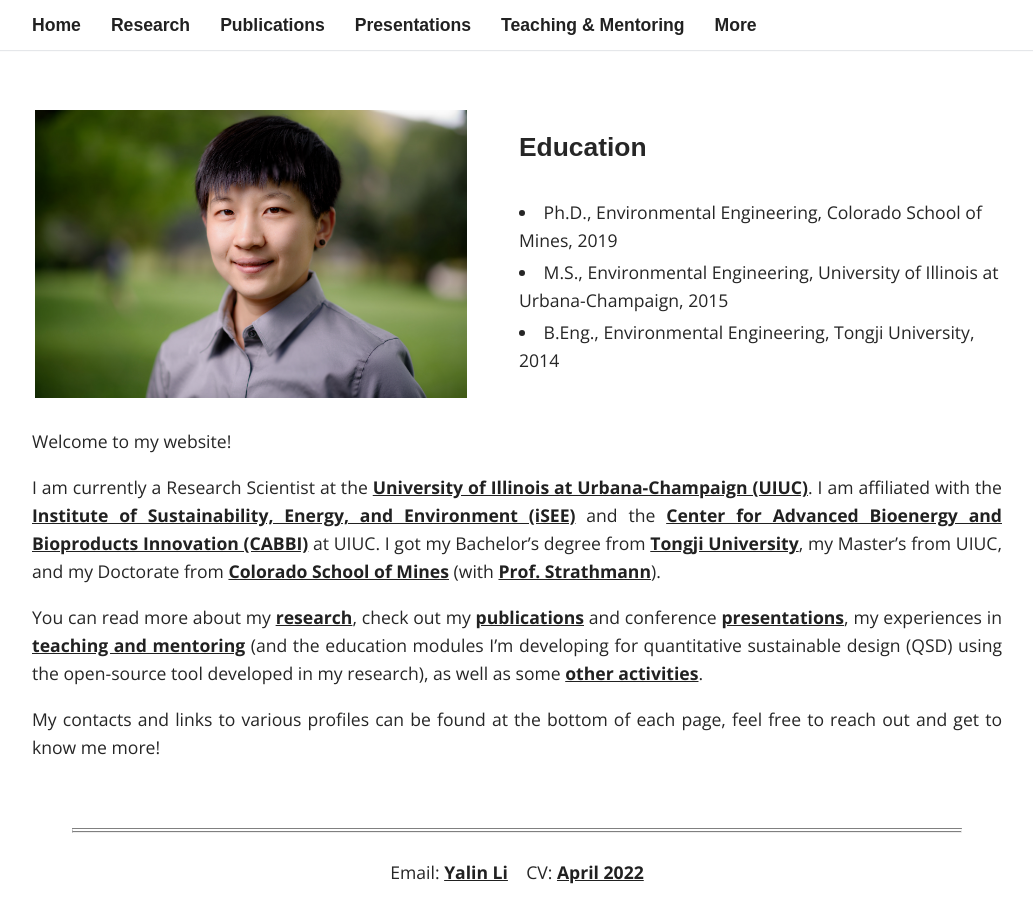
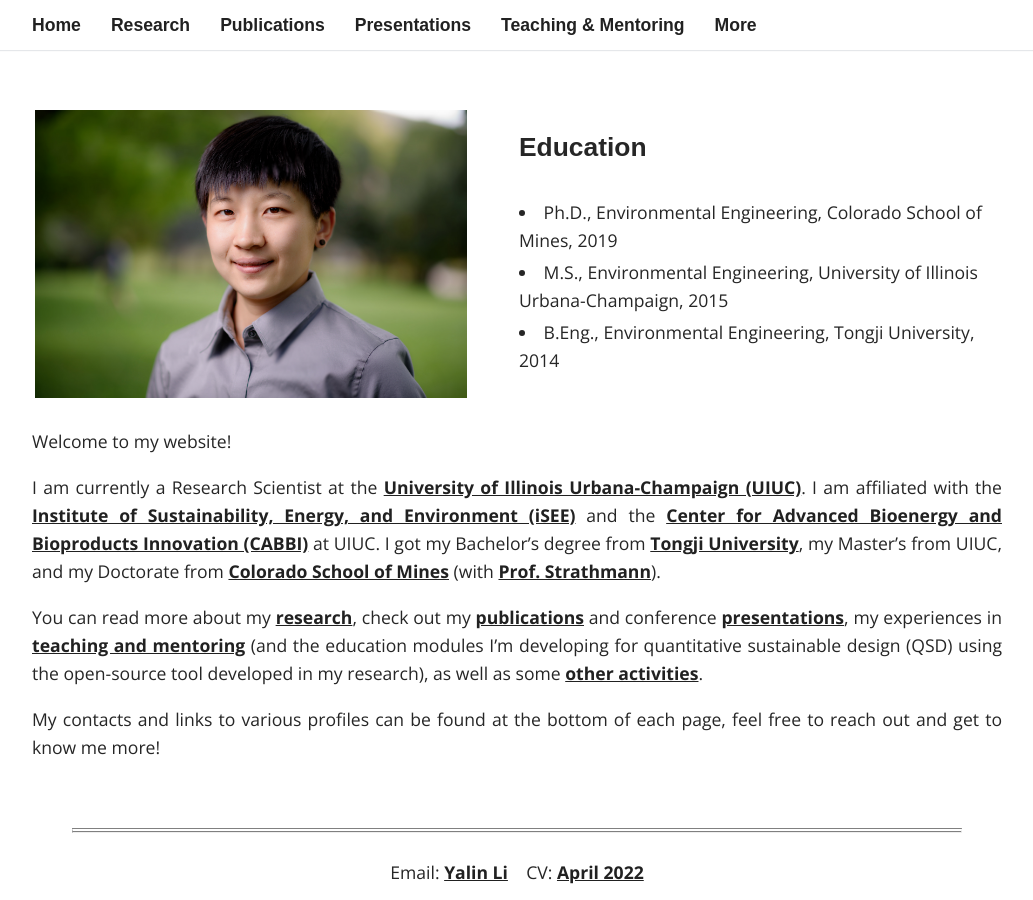
Before and after one commit to yalinli2/webpage, a Jekyll site: the page built from index.md, in a window 1280 px wide and 900 px high, scrolled down 538 px. Shown: the whole window, without its empty margins (123-1156 px from the left). Built offline with Jekyll 4.4.1, drawn with Linux system fonts in a browser that asks for light colours; some web fonts are replaced.

Commit message:
minor updates to contact info

```diff
--- a/_includes/footer.html
+++ b/_includes/footer.html
@@ -3,7 +3,7 @@
 	<hr style='border-top: 4px double; color: gray'>
 	<br>
 
-	Email: <a href="mailto:zoe.yalin.li@gmail.com">Yalin Li</a>
+	Email: <a href="mailto:mailto.yalin.li@gmail.com">Yalin Li</a>
 	&nbsp&nbsp
 	CV: <a href="https://drive.google.com/file/d/1XxD9vS4LtoyfvWILSEbQZ6toQdKhBdt4/view?usp=sharing">April 2022</a>
 
--- a/index.md
+++ b/index.md
@@ -15,7 +15,7 @@ layout: index
 </tr>
 
 <tr> <td> <li> Ph.D., Environmental Engineering, Colorado School of Mines, 2019 </li> </td> </tr>
-<tr> <td> <li> M.S., Environmental Engineering, University of Illinois at Urbana-Champaign, 2015 </li> </td> </tr>
+<tr> <td> <li> M.S., Environmental Engineering, University of Illinois Urbana-Champaign, 2015 </li> </td> </tr>
 <tr> <td> <li> B.Eng., Environmental Engineering, Tongji University, 2014 </li> </td> </tr>
 <tr> <td> <br> </td> </tr>
 
@@ -23,7 +23,7 @@ layout: index
 
 Welcome to my website!
 
-I am currently a Research Scientist at the [University of Illinois at Urbana-Champaign (UIUC)](http://illinois.edu). I am affiliated with the [Institute of Sustainability, Energy, and Environment (iSEE)](https://sustainability.illinois.edu) and the [Center for Advanced Bioenergy and Bioproducts Innovation (CABBI)](https://cabbi.bio) at UIUC. I got my Bachelor's degree from [Tongji University](https://www.tongji.edu.cn), my Master's from UIUC, and my Doctorate from [Colorado School of Mines](https://www.mines.edu) (with [Prof. Strathmann](https://strathmanngroup.com)).
+I am currently a Research Scientist at the [University of Illinois Urbana-Champaign (UIUC)](http://illinois.edu). I am affiliated with the [Institute of Sustainability, Energy, and Environment (iSEE)](https://sustainability.illinois.edu) and the [Center for Advanced Bioenergy and Bioproducts Innovation (CABBI)](https://cabbi.bio) at UIUC. I got my Bachelor's degree from [Tongji University](https://www.tongji.edu.cn), my Master's from UIUC, and my Doctorate from [Colorado School of Mines](https://www.mines.edu) (with [Prof. Strathmann](https://strathmanngroup.com)).
 
 You can read more about my [research](https://yalinli2.github.io/webpage/research), check out my [publications](https://yalinli2.github.io/webpage/publications) and conference [presentations](https://yalinli2.github.io/webpage/presentations), my experiences in [teaching and mentoring](https://yalinli2.github.io/webpage/teaching_and_mentoring) (and the education modules I'm developing for quantitative sustainable design (QSD) using the open-source tool developed in my research), as well as some [other activities](https://yalinli2.github.io/webpage/more).
 
```
Also changed, not shown: README.rst.
